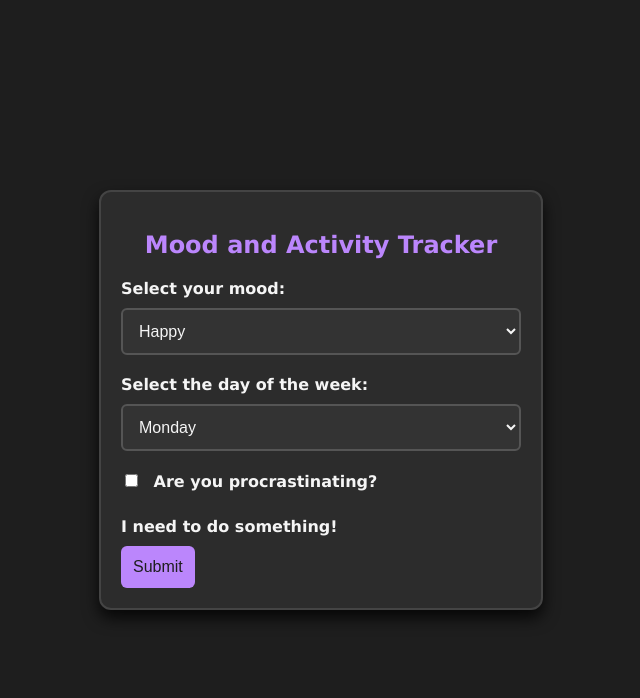
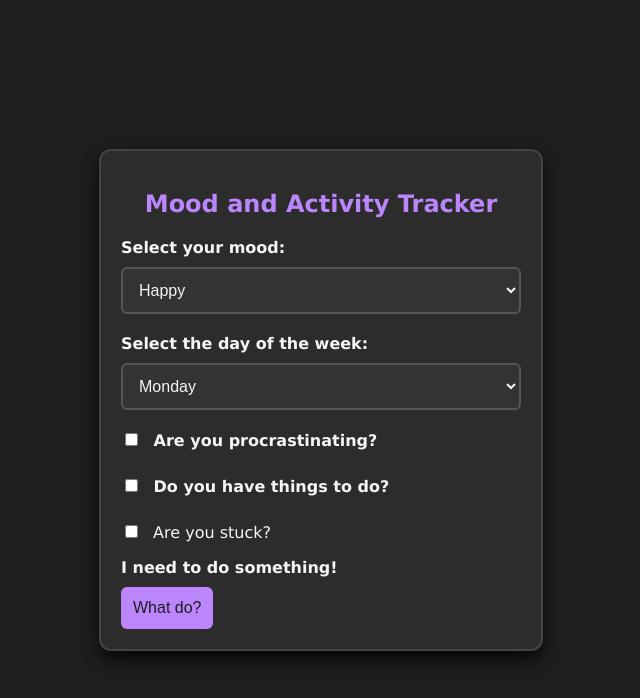
Before and after one commit to ItsJustNicky/ItsJustNicky.github.io, a plain HTML site: page index.html in a window 1280 px wide. Shown: the whole page, without its empty margins (319-959 px from the left). Drawn offline with Linux system fonts and the light colour scheme.

Commit message:
fleshed out

```diff
--- a/index.html
+++ b/index.html
@@ -39,9 +39,18 @@
                 Are you procrastinating?
             </label>
 
+            <label for="stuffToDo">
+                <input type="checkbox" id="stuffToDo" name="stuffToDo">
+                Do you have things to do?
+            </label>
+
+            <label for="stuck"></label>
+                <input type="checkbox" id="stuck" name="stuck">
+                Are you stuck?
+            </label>
             <!-- Things to do dropdown and button -->
             <label for="things">I need to do something!</label>
-            <button type="submit">Submit</button>
+            <button type="submit">What do?</button>
         </form>
     </div>
 </body>
```
Also changed, not shown: appScript.js (added).
